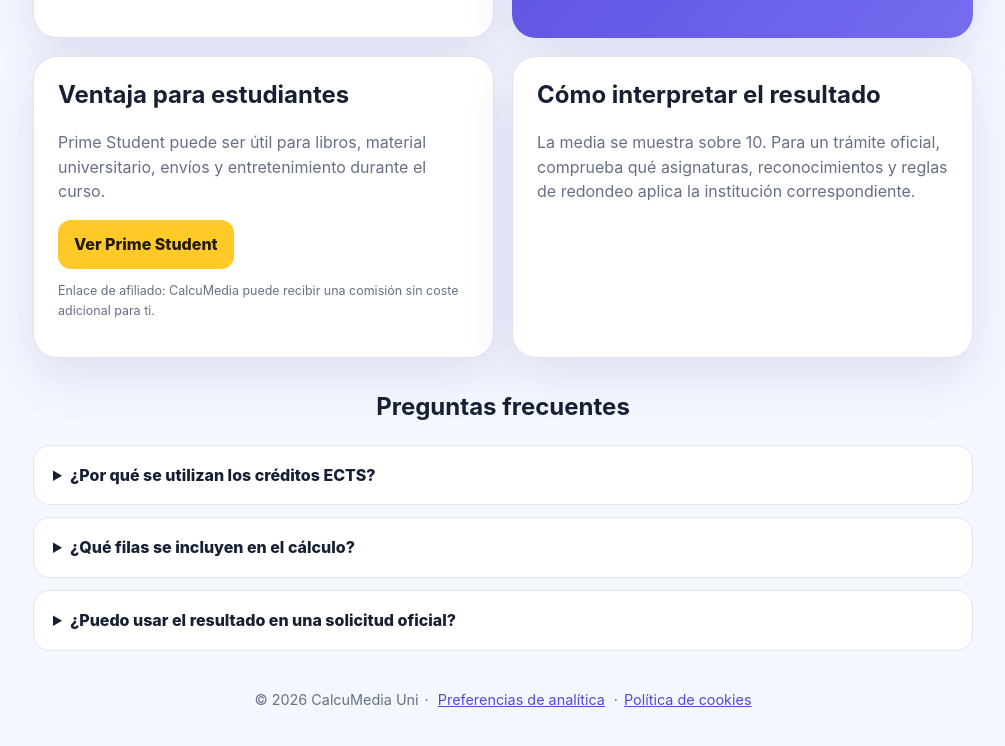
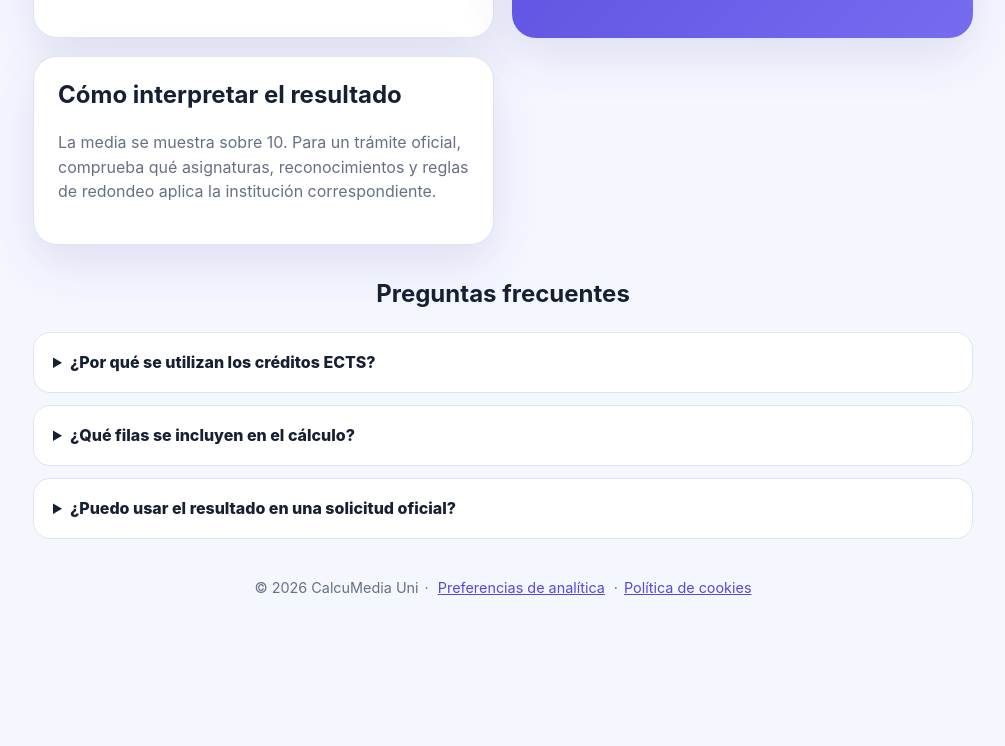
Before and after one commit to Calcumedia/calculadora-notas, a website with bundled scripts: page index.html in a window 1280 px wide. Shown: the part 1395-2141 px from the top of the page, without its empty margins (137-1142 px from the left). Built offline with nearby package versions, Linux system fonts and the light colour scheme.

Commit message:
Remove inactive Amazon affiliate promotion

```diff
--- a/index.html
+++ b/index.html
@@ -140,12 +140,6 @@
           <a class="related-link" href="https://calcumedia.github.io/generador-apa/" target="_blank" rel="noopener noreferrer" data-event="open_apa" data-i18n="apaButton">Abrir generador APA</a>
         </article>
 
-        <article class="info-card affiliate-card">
-          <h2 data-i18n="studentTitle">Ventaja para estudiantes</h2>
-          <p data-i18n="studentText">Prime Student puede ser útil para libros, material universitario, envíos y entretenimiento durante el curso.</p>
-          <a class="button amazon-button" href="https://www.amazon.es/joinstudent?tag=calcumedia-21" target="_blank" rel="noopener noreferrer sponsored" data-event="open_prime" data-i18n="studentButton">Ver Prime Student</a>
-          <p class="small-print" data-i18n="affiliateNote">Enlace de afiliado: CalcuMedia puede recibir una comisión sin coste adicional para ti.</p>
-        </article>
 
         <article class="info-card">
           <h2 data-i18n="limitsTitle">Cómo interpretar el resultado</h2>
```
